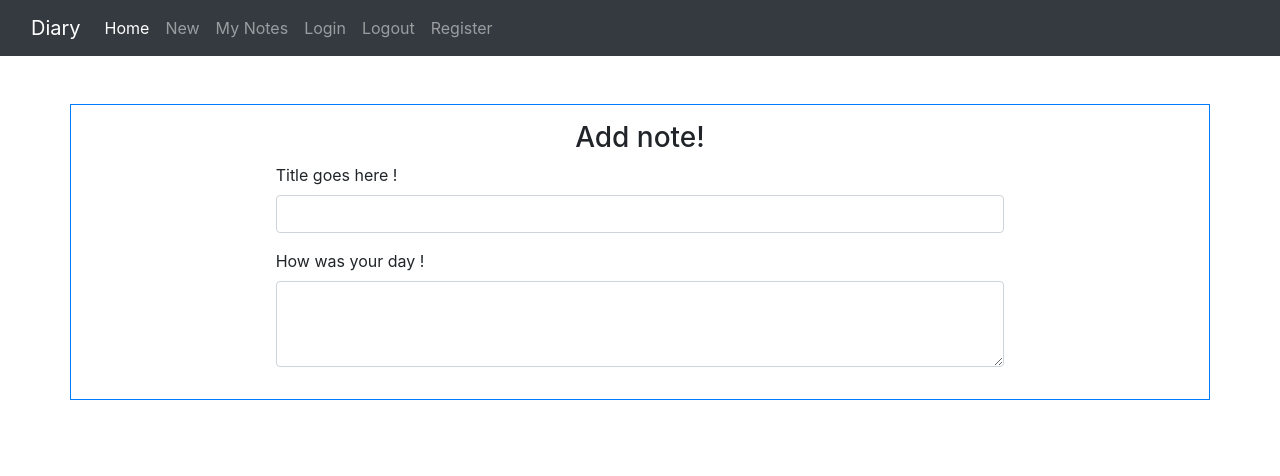
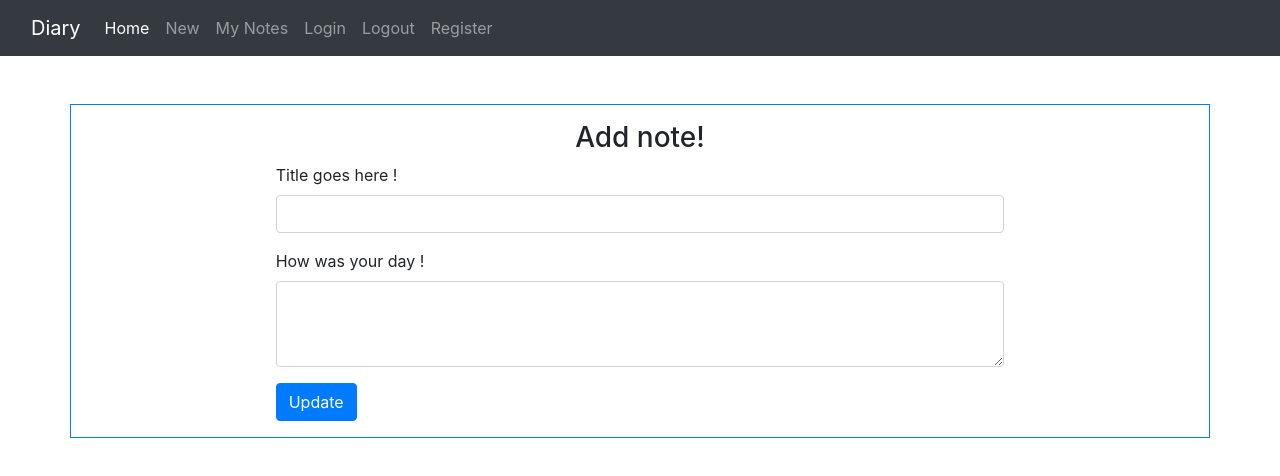
Before and after one commit to Rony-dot/Diary-Angular, an Angular app: page /my-notes/1 in a window 1280 px wide. Shown: the top 476 px of the page. Built offline with nearby package versions, Linux system fonts and the light colour scheme; no server answers.

Commit message:
updated facility

```diff
--- a/src/app/components/my-notes/my-notes.component.ts
+++ b/src/app/components/my-notes/my-notes.component.ts
@@ -2,6 +2,7 @@ import { Component, OnInit } from '@angular/core';
 import {NoteModel} from "../../models/noteModel";
 import {NoteService} from "../../services/note.service";
 import {HttpErrorResponse} from "@angular/common/http";
+import {Router} from "@angular/router";
 
 @Component({
   selector: 'app-my-notes',
@@ -12,7 +13,7 @@ export class MyNotesComponent implements OnInit {
   // @ts-ignore
   notes: NoteModel[];
 
-  constructor(private noteService: NoteService) { }
+  constructor(private noteService: NoteService, private router: Router) { }
 
   ngOnInit(): void {
     this.noteService.fetchMyNotes().subscribe(
--- a/src/app/components/new-note/new-note.component.ts
+++ b/src/app/components/new-note/new-note.component.ts
@@ -1,6 +1,7 @@
 import { Component, OnInit } from '@angular/core';
 import {NoteModel} from "../../models/noteModel";
 import {NoteService} from "../../services/note.service";
+import {ActivatedRoute, Router} from "@angular/router";
 
 @Component({
   selector: 'app-new-note',
@@ -14,7 +15,9 @@ export class NewNoteComponent implements OnInit {
   // @ts-ignore
   noteModel : NoteModel = new NoteModel()
 
-  constructor(private noteService: NoteService) { }
+  constructor(private noteService: NoteService,
+              private route: ActivatedRoute,
+              private router: Router) { }
 
   ngOnInit(): void {
   }
@@ -27,6 +30,7 @@ export class NewNoteComponent implements OnInit {
         data => {
           console.log(data.status)
           console.log(data)
+          this.router.navigate(['/my-notes']);
         },
         error => {
           console.log(error)
--- a/src/app/components/note-details/note-details.component.html
+++ b/src/app/components/note-details/note-details.component.html
@@ -15,7 +15,7 @@
           <label for="exampleFormControlTextarea1" class="form-label">How was your day !</label>
           <textarea [(ngModel)]="noteModel.body" class="form-control" name="body" id="exampleFormControlTextarea1" rows="3"></textarea>
         </div>
-<!--        <button type="submit" class="btn btn-primary" (click)="saveNote()" >Save</button>-->
+        <button type="submit" class="btn btn-primary" (click)="updateNote()" >Update</button>
       </form>
     </div>
   </div>
--- a/src/app/components/note-details/note-details.component.ts
+++ b/src/app/components/note-details/note-details.component.ts
@@ -13,14 +13,12 @@ export class NoteDetailsComponent implements OnInit {
 
   // @ts-ignore
   noteModel : NoteModel = new NoteModel()
-  message = '';
 
   constructor(   private noteService: NoteService,
                  private route: ActivatedRoute,
                  private router: Router) {}
 
   ngOnInit(): void {
-    this.message = '';
     this.getNote(this.route.snapshot.params.id);
   }
 
@@ -36,4 +34,18 @@ export class NoteDetailsComponent implements OnInit {
         });
   }
 
+
+  updateNote() {
+    // @ts-ignore
+    this.noteService.update(this.noteModel.id, this.noteModel).subscribe(
+      data => {
+        console.log(data.status)
+        console.log(data)
+        this.router.navigate(['/my-notes']);
+      },
+      error => {
+        console.log(error)
+      }
+    );
+  }
 }
```
